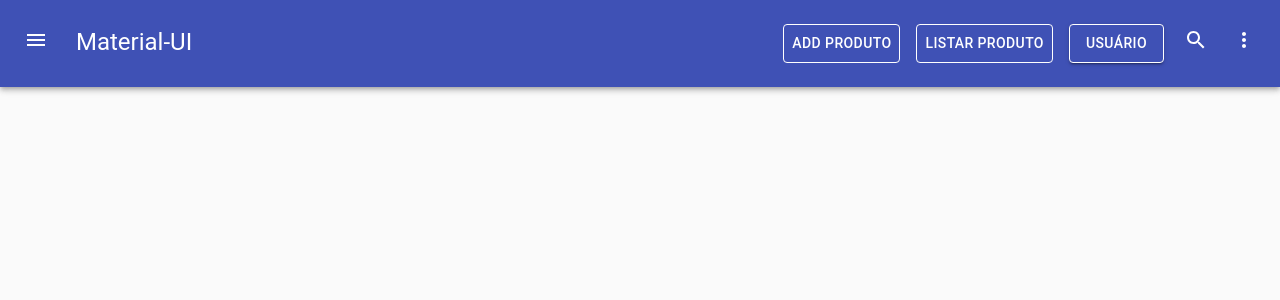
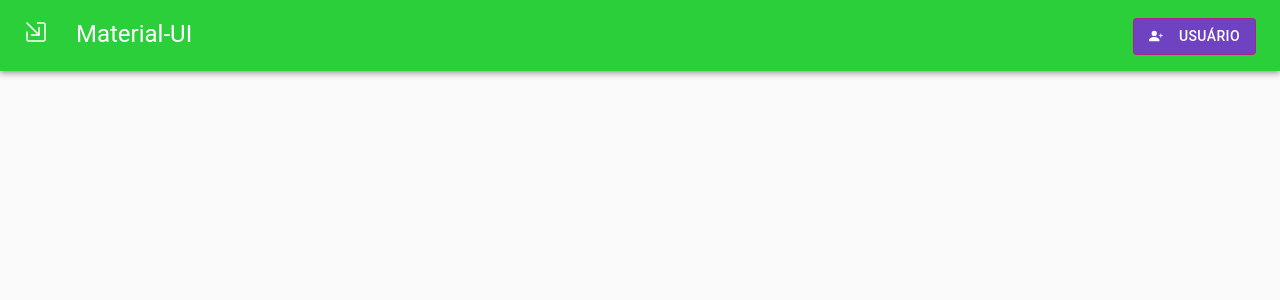
Before and after one commit to gabrielf7/crud_mern-simple, a React (Create React App) app in the folder client/: page / in a window 1280 px wide. Shown: the top 300 px of the page. Built offline with nearby package versions, Linux system fonts and the light colour scheme.

Commit message:
Mudança no Header, entre funções e button.

```diff
--- a/client/package.json
+++ b/client/package.json
@@ -11,6 +11,7 @@
     "axios": "^0.21.0",
     "react": "^16.14.0",
     "react-dom": "^16.14.0",
+    "react-icons": "^3.11.0",
     "react-router-dom": "^5.2.0",
     "react-scripts": "3.4.3"
   },
--- a/client/src/components/Header.js
+++ b/client/src/components/Header.js
@@ -1,36 +1,27 @@
 import React from 'react';
 import { Link } from 'react-router-dom';
+import { BsFillPersonPlusFill, BsBoxArrowInDownRight } from "react-icons/bs";
 
 import AppBar from '@material-ui/core/AppBar';
 import Toolbar from '@material-ui/core/Toolbar';
 import IconButton from '@material-ui/core/IconButton';
 import Typography from '@material-ui/core/Typography';
 import { makeStyles } from '@material-ui/core/styles';
-
-import MenuIcon from '@material-ui/icons/Menu';
-import SearchIcon from '@material-ui/icons/Search';
-import MoreIcon from '@material-ui/icons/MoreVert';
-
 import Button from '@material-ui/core/Button';
 
-import { withStyles } from '@material-ui/core/styles';
 import Menu from '@material-ui/core/Menu';
 import MenuItem from '@material-ui/core/MenuItem';
-import ListItemIcon from '@material-ui/core/ListItemIcon';
-import ListItemText from '@material-ui/core/ListItemText';
-// import InboxIcon from '@material-ui/icons/MoveToInbox';
-// import DraftsIcon from '@material-ui/icons/Drafts';
-import SendIcon from '@material-ui/icons/Send';
 
 const useStyles = makeStyles((theme) => ({
   menuButton: {
     marginRight: theme.spacing(2),
   },
   toolbar: {
-    minHeight: 60,
+    minHeight: 20,
+    backgroundColor: '#2bcf39' ,
     alignItems: 'flex-start',
-    paddingTop: theme.spacing(2),
-    paddingBottom: theme.spacing(2),
+    paddingTop: theme.spacing(1),
+    paddingBottom: theme.spacing(1),
   },
   title: {
     flexGrow: 1,
@@ -38,47 +29,31 @@ const useStyles = makeStyles((theme) => ({
     alignSelf: 'flex',
   },
 
-  margin: {
-    margin: theme.spacing(1),
-    border: '1px solid white',
+  h5: {
     color: 'white',
   },
+
+  ButtonProdMain: {
+    marginTop: 60,
+  },
+
+  ButtonProd: {
+    margin: theme.spacing(1),
+
+  },
+
+  ButtonUser: {
+    marginTop: 10,
+    marginBottom: theme.spacing(1),
+    backgroundColor: '#6f42c1',
+    color: 'white',
+  }
 }));
-
-const StyledMenu = withStyles({
-  paper: {
-    border: '1px solid #d3d4d5',
-  },
-})((props) => (
-  <Menu
-    elevation={0}
-    getContentAnchorEl={null}
-    anchorOrigin={{
-      vertical: 'bottom',
-      horizontal: 'center',
-    }}
-    transformOrigin={{
-      vertical: 'top',
-      horizontal: 'center',
-    }}
-    {...props}
-  />
-));
-
-const StyledMenuItem = withStyles((theme) => ({
-  root: {
-    '&:focus': {
-      backgroundColor: theme.palette.primary.main,
-      '& .MuiListItemIcon-root, & .MuiListItemText-primary': {
-        color: theme.palette.common.white,
-      },
-    },
-  },
-}))(MenuItem);
 
 export default function Header(){
   const classes = useStyles();
   const [anchorEl, setAnchorEl] = React.useState(null);
+  const [anchorEl1, setAnchorEl1] = React.useState(null);
 
   const handleClick = (event) => {
     setAnchorEl(event.currentTarget);
@@ -86,6 +61,14 @@ export default function Header(){
 
   const handleClose = () => {
     setAnchorEl(null);
+  };
+
+  const handleClick1 = (event) => {
+    setAnchorEl1(event.currentTarget);
+  };
+
+  const handleClose1 = () => {
+    setAnchorEl1(null);
   };
 
   return(
@@ -96,66 +79,59 @@ export default function Header(){
             edge="start"
             className={classes.menuButton}
             color="inherit"
-            aria-label="open drawer"
-            component={Link} to="/"
+            aria-controls="simple-menu1"
+            aria-haspopup="true"
+            onClick={handleClick1}
           >
-            <MenuIcon />
+            <BsBoxArrowInDownRight />
+            {/* <MenuIcon /> */}
           </IconButton>
-          <Typography className={classes.title} variant="h5" noWrap>
-            Material-UI
+          <Menu
+            id="simple-menu1"
+            anchorEl={anchorEl1}
+            keepMounted
+            open={Boolean(anchorEl1)}
+            onClose={handleClose1}
+            className={classes.ButtonProdMain}
+          >
+            <MenuItem variant="outlined" color="primary" component={Link} to="/produto/adicionar"
+            className={classes.ButtonProd} onClick={handleClose1}
+            >
+              ADD Produto
+            </MenuItem>
+            <MenuItem variant="outlined" color="primary" component={Link} to="/produto/lista"
+            className={classes.ButtonProd} onClick={handleClose1}
+            >
+              LIST Produto
+            </MenuItem>
+          </Menu>
+          <Typography className={classes.title} noWrap>
+            <Typography className={classes.h5} component={Link} to="/" variant="h5">
+              Material-UI
+            </Typography>
           </Typography>
-          <Button size="medium" component={Link} to="/produto/adicionar" className={classes.margin}>
-            ADD Produto
-          </Button>
-          <Button size="medium" component={Link} to="/produto/lista" className={classes.margin}>
-            Listar Produto
-          </Button>
-          {/* <Button size="medium" className={classes.margin}>
-            ADD Usuário
-          </Button>
-          <Button size="medium" className={classes.margin}>
-            Listar Usuário
-          </Button> */}
+
           <Button
-            aria-controls="customized-menu"
+            className={classes.ButtonUser}
+            aria-controls="simple-menu"
             aria-haspopup="true"
-            variant="contained"
-            color="primary"
             onClick={handleClick}
-            className={classes.margin}
+            variant="outlined" color="secondary"
           >
+            <BsFillPersonPlusFill className={classes.menuButton} />
             Usuário
           </Button>
-          <StyledMenu
-            id="customized-menu"
+          <Menu
+            id="simple-menu"
             anchorEl={anchorEl}
             keepMounted
             open={Boolean(anchorEl)}
             onClose={handleClose}
+            className={classes.ButtonProdMain}
           >
-            <StyledMenuItem>
-              <ListItemIcon>
-                <SendIcon fontSize="small" />
-              </ListItemIcon>
-              <Link to="/usuario/adicionar">
-                <ListItemText primary="Adicionar" />
-              </Link>
-            </StyledMenuItem>
-            <StyledMenuItem>
-              <ListItemIcon>
-                <SendIcon fontSize="small" />
-              </ListItemIcon>
-              <Link to="/usuario/lista">
-                <ListItemText primary="Listar" />
-              </Link>
-            </StyledMenuItem>
-          </StyledMenu>
-          <IconButton aria-label="search" color="inherit">
-            <SearchIcon />
-          </IconButton>
-          <IconButton aria-label="display more actions" edge="end" color="inherit">
-            <MoreIcon />
-          </IconButton>
+            <MenuItem component={Link} to="/usuario/adicionar" onClick={handleClose}>Adicionar</MenuItem>
+            <MenuItem component={Link} to="/usuario/lista" onClick={handleClose}>Listar</MenuItem>
+          </Menu>
         </Toolbar>
       </AppBar>
     </div>
--- a/client/src/index.css
+++ b/client/src/index.css
@@ -1,24 +1,22 @@
 body {
   margin: 0;
-  font-family: -apple-system, BlinkMacSystemFont, 'Segoe UI', 'Roboto', 'Oxygen',
-    'Ubuntu', 'Cantarell', 'Fira Sans', 'Droid Sans', 'Helvetica Neue',
-    sans-serif;
+  font-family: 'Roboto';
   -webkit-font-smoothing: antialiased;
   -moz-osx-font-smoothing: grayscale;
 }
+
 a{
   text-decoration: none;
-  color: blue;
+  color: #284b63;
   margin-right: 10px;
 }
+
 code {
   font-family: source-code-pro, Menlo, Monaco, Consolas, 'Courier New',
     monospace;
 }
 
-
-input::-webkit-outer-spin-button,
-input::-webkit-inner-spin-button {
+input::-webkit-outer-spin-button, input::-webkit-inner-spin-button {
   /* display: none; <- Crashes Chrome on hover */
   -webkit-appearance: none;
   margin: 0; /* <-- Apparently some margin are still there even though it's hidden */
--- a/client/src/pages/Home/home.js
+++ b/client/src/pages/Home/home.js
@@ -4,8 +4,8 @@ import Header from './../../components/Header';
 export default function Home(){
 
   return(
-    <div>
+    <>
       <Header />
-    </div>
+    </>
   );
 }
--- a/client/src/pages/Products/prod_add.js
+++ b/client/src/pages/Products/prod_add.js
@@ -56,7 +56,7 @@ export default function ProdAdd(){
   }
 
   return(
-    <div>
+    <>
       <Header />
       <Container maxWidth="lg" className={classes.containerMain} >
         <Grid container spacing={2} justify="center" alignItems="center">
@@ -143,6 +143,6 @@ export default function ProdAdd(){
           </Grid>
         </form>
       </Container>
-    </div>
+    </>
   );
 }
--- a/client/src/pages/Products/prod_list.js
+++ b/client/src/pages/Products/prod_list.js
@@ -13,12 +13,23 @@ export default function ProdList() {
     })
   });
 
+  async function handleDeleteProduct(id) {
+    try{
+      await api.delete(
+        `/product/deletar_prod/${id}`
+      );
+      setProduct(product.filter(prod => prod.id !== id ));
+    } catch (err) {
+      alert('Erro ao deletar o usuário, tende novamente.');
+    }
+  }
+
   return (
-    <div>
+    <>
       <Header />
       <ul>
         {product.map(prod => (
-          <li key={prod.id}>
+          <li key={prod._id}>
             <strong>Nome do Produto</strong>
             <p>{prod.nome}</p>
 
@@ -34,12 +45,13 @@ export default function ProdList() {
             <strong>Quantidade</strong>
             <p>{prod.quantidade}</p>
 
-            {/* <button onClick={() => handleDeleteIncident(incident.id)} type="button">
-              <FiTrash2 size={20} color="#a8a8b3" />
-            </button> */}
+            <button onClick={() => handleDeleteProduct(prod._id)} type="button">
+              {/* <FiTrash2 size={20} color="#a8a8b3" /> */}
+              Confirmar
+            </button>
           </li>
         ))}
       </ul>
-    </div>
+    </>
   );
 }
--- a/client/src/pages/Users/user_add.js
+++ b/client/src/pages/Users/user_add.js
@@ -51,7 +51,7 @@ export default function UserAdd(){
   }
 
   return(
-    <div>
+    <>
       <Header />
       <Container maxWidth="lg" className={classes.containerMain}>
         <Grid container spacing={2} justify="center" alignItems="center">
@@ -110,6 +110,6 @@ export default function UserAdd(){
           </form>
         </Grid>
       </Container>
-    </div>
+    </>
   );
 }
--- a/client/src/pages/Users/user_list.js
+++ b/client/src/pages/Users/user_list.js
@@ -25,7 +25,7 @@ export default function UserList(){
   }
 
   return(
-    <div>
+    <>
       <Header />
       <ul>
         {Users.map(user => (
@@ -47,6 +47,6 @@ export default function UserList(){
           </li>
         ))}
       </ul>
-    </div>
+    </>
   );
 }
```
Also changed, not shown: 1 other file (tests, documents, lock files or other folders).
